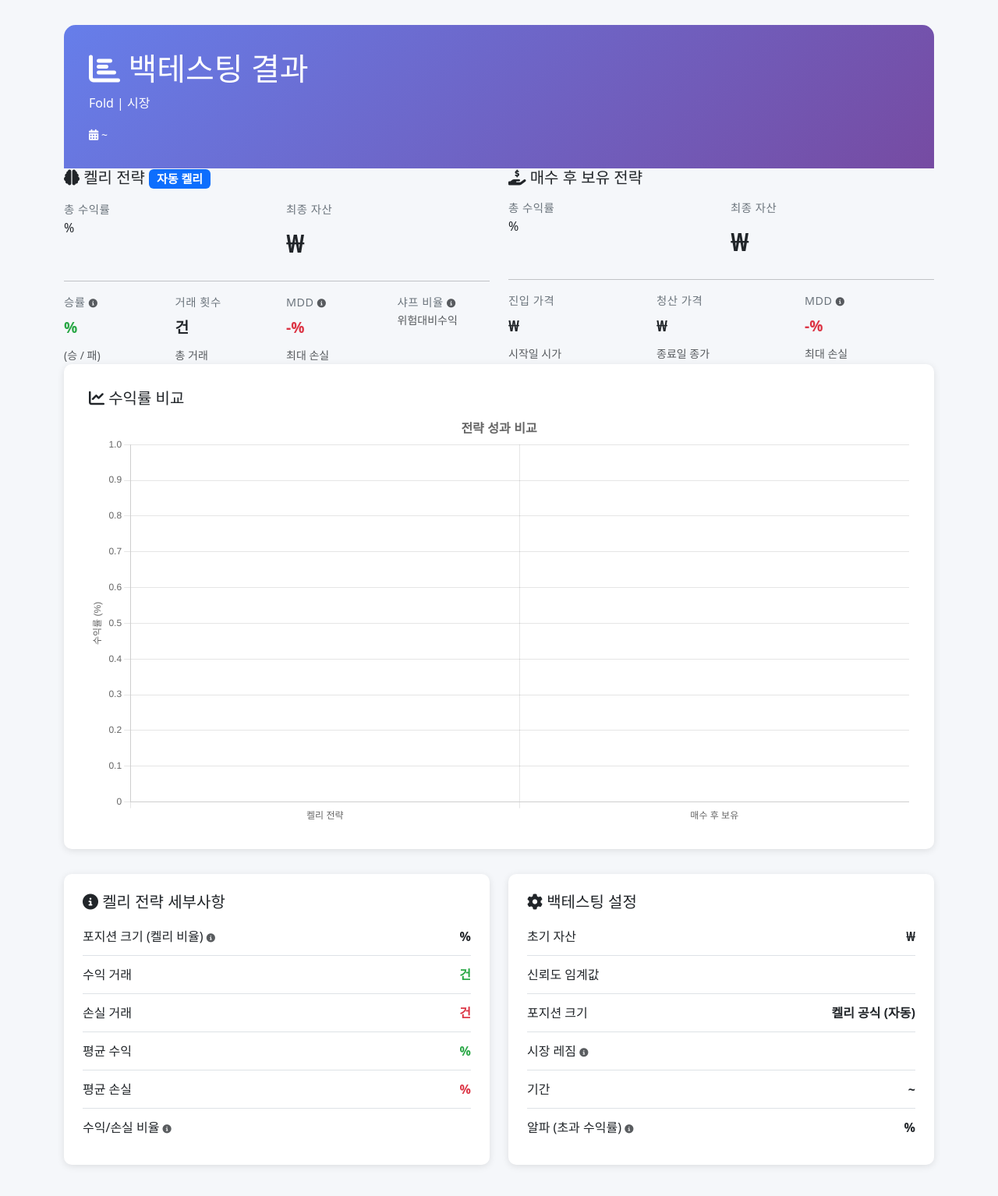
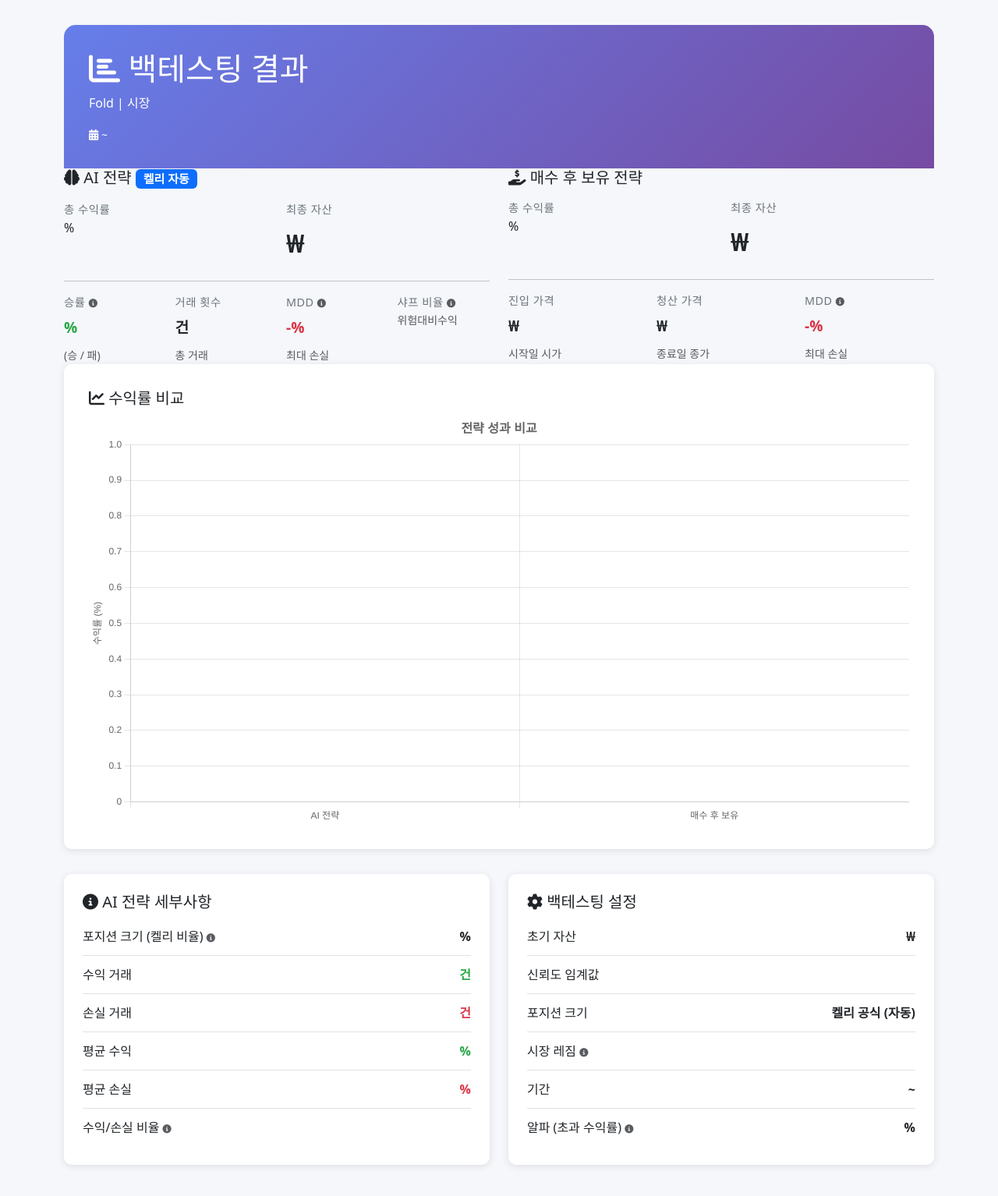
Before and after one commit to invigoworks-knu/engine, a Spring app: template src/main/resources/templates/result.html in a window 1280 px wide. Shown: the top 1534 px of the page at 78% size. Run offline with Thymeleaf, Linux system fonts and the light colour scheme; the template is opened without the code that fills it, so the values that code supplies are empty; some libraries are stand-ins or nearby versions.

Commit message:
refactor: '켈리 전략' 명칭을 'AI 전략'으로 변경
고정 비율 사용 시 켈리 공식이 아니므로 더 일반적인 'AI 전략' 명칭으로 변경

## 변경 이유
- positionSizePercent를 사용하면 켈리 공식이 아닌 고정 비율 전략
- 사용자가 "켈리 전략"이라고 표시되는 것이 혼란스러울 수 있음
- 실제로는 "AI 예측 기반 투자 전략"이므로 'AI 전략'이 더 적합

## 변경 사항

### result.html (단일 백테스팅)
- 카드 제목: "켈리 전략" → "AI 전략"
- 배지: "자동 켈리" → "켈리 자동" (켈리 사용 시만 표시)
- 세부사항 제목: "켈리 전략 세부사항" → "AI 전략 세부사항"
- 승리 배너: "켈리 전략 승리" → "AI 전략 승리"
- 알파 툴팁: "켈리 전략의 수익률" → "AI 전략의 수익률"
- 차트 레이블: "켈리 전략" → "AI 전략"

### result-sequential.html (연속 백테스팅)
- 카드 제목: "켈리 전략" → "AI 전략"
- 배지: "자동" → "켈리 자동" (명확성 개선)
- 차트 레이블: "켈리 전략" → "AI 전략" (2곳)

## 사용자 경험 개선
- 고정 비율(예: 20% 고정) 사용 시 "AI 전략 (20% 고정)"으로 표시
- 켈리 자동 계산 사용 시 "AI 전략 (켈리 자동)"으로 표시
- 전략의 본질(AI 예측 기반)을 더 명확하게 전달

```diff
--- a/src/main/resources/templates/result.html
+++ b/src/main/resources/templates/result.html
@@ -111,7 +111,7 @@
 
         <!-- Winner Banner -->
         <div th:if="${result.winner == 'KELLY'}" class="alert alert-success text-center mb-4" style="border-radius: 0 0 15px 15px;">
-            <h4><i class="fas fa-trophy"></i> 켈리 전략 승리! (+[[${#numbers.formatDecimal(result.alpha, 1, 2)}]]% 알파)</h4>
+            <h4><i class="fas fa-trophy"></i> AI 전략 승리! (+[[${#numbers.formatDecimal(result.alpha, 1, 2)}]]% 알파)</h4>
         </div>
         <div th:if="${result.winner != 'KELLY'}" class="alert alert-warning text-center mb-4" style="border-radius: 0 0 15px 15px;">
             <h4><i class="fas fa-info-circle"></i> 매수 후 보유 승리! ([[${#numbers.formatDecimal(result.alpha, 1, 2)}]]% 알파)</h4>
@@ -119,12 +119,12 @@
 
         <!-- Summary Cards -->
         <div class="row">
-            <!-- Kelly Strategy -->
+            <!-- AI Strategy -->
             <div class="col-md-6">
                 <div th:class="${result.winner == 'KELLY' ? 'stat-card winner' : 'stat-card'}">
-                    <h5><i class="fas fa-brain"></i> 켈리 전략
+                    <h5><i class="fas fa-brain"></i> AI 전략
                         <span th:if="${positionSizePercent != null}" class="badge bg-info">[[${positionSizePercent}]]% 고정</span>
-                        <span th:if="${positionSizePercent == null}" class="badge bg-primary">자동 켈리</span>
+                        <span th:if="${positionSizePercent == null}" class="badge bg-primary">켈리 자동</span>
                     </h5>
                     <div class="row mt-3">
                         <div class="col-6">
@@ -250,7 +250,7 @@
         <div class="row">
             <div class="col-md-6">
                 <div class="stat-card">
-                    <h5><i class="fas fa-info-circle"></i> 켈리 전략 세부사항</h5>
+                    <h5><i class="fas fa-info-circle"></i> AI 전략 세부사항</h5>
                     <div class="info-row">
                         <span data-bs-toggle="tooltip"
                               data-bs-placement="left"
@@ -316,7 +316,7 @@
                     <div class="info-row">
                         <span data-bs-toggle="tooltip"
                               data-bs-placement="left"
-                              title="알파(초과 수익률): 켈리 전략의 수익률에서 매수 후 보유 전략의 수익률을 뺀 값입니다. 양수면 켈리 전략이 더 우수하다는 의미입니다.">
+                              title="알파(초과 수익률): AI 전략의 수익률에서 매수 후 보유 전략의 수익률을 뺀 값입니다. 양수면 AI 전략이 더 우수하다는 의미입니다.">
                             알파 (초과 수익률) <i class="fas fa-info-circle text-muted" style="font-size: 0.7rem;"></i>
                         </span>
                         <strong th:class="${result.alpha >= 0 ? 'positive' : 'negative'}">
@@ -355,7 +355,7 @@
         new Chart(ctx, {
             type: 'bar',
             data: {
-                labels: ['켈리 전략', '매수 후 보유'],
+                labels: ['AI 전략', '매수 후 보유'],
                 datasets: [{
                     label: '총 수익률 (%)',
                     data: [kellyReturn, buyHoldReturn],
```
Also changed, not shown: src/main/resources/templates/result-sequential.html (+4 -4 lines).
